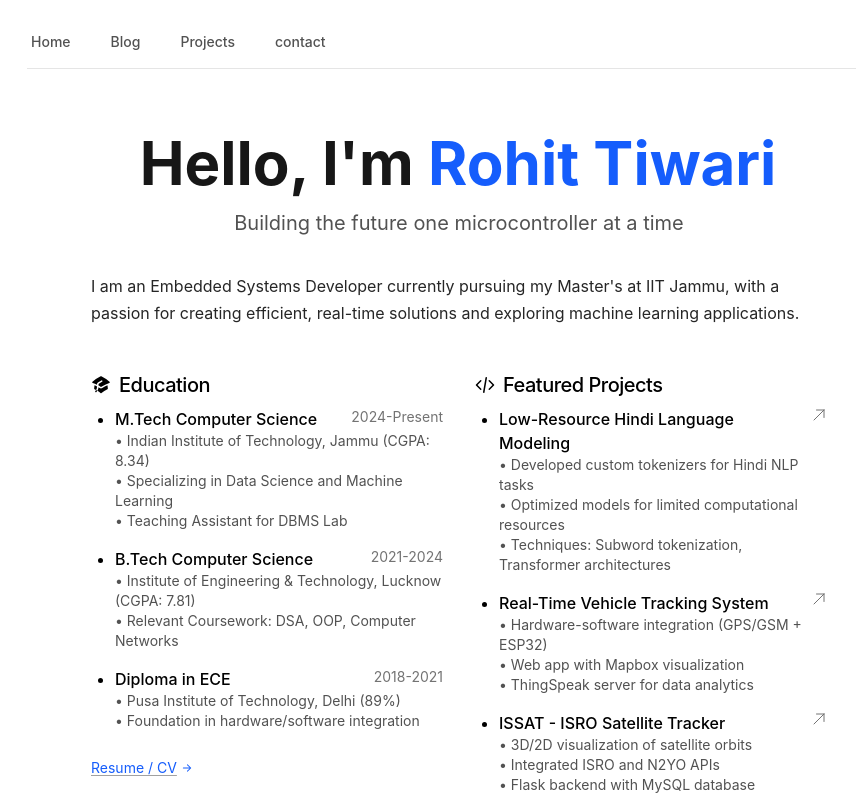
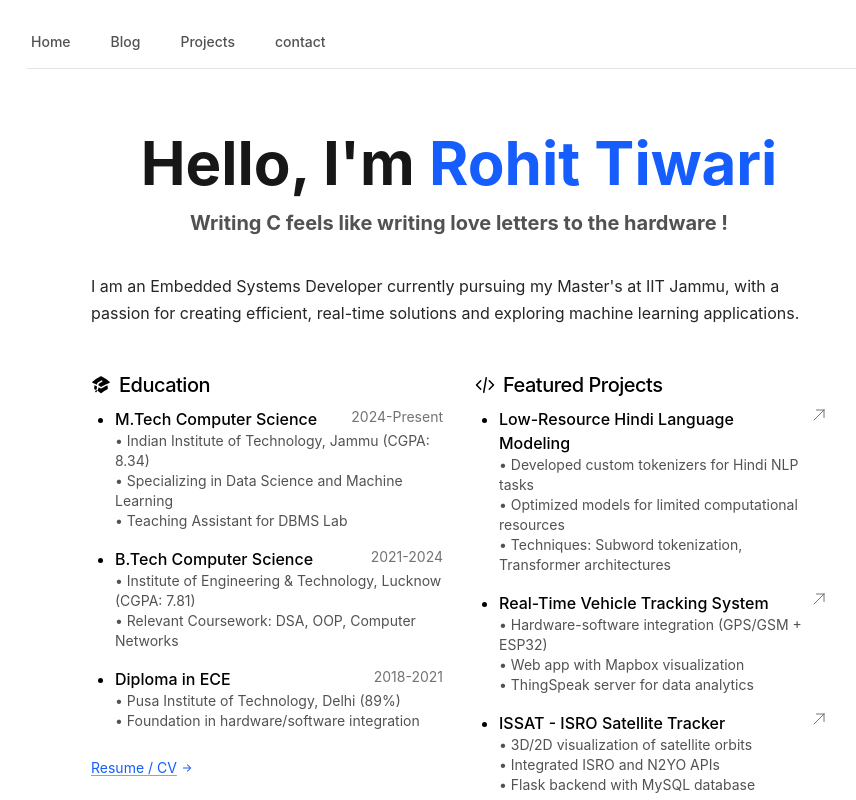
Before and after one commit to rohitkrtiwari/portfolio-web, a Next.js app: page / in a window 1280 px wide. Shown: the top 800 px of the page, without its empty margins (181-1037 px from the left). Built offline with nearby package versions, Linux system fonts and the light colour scheme.

Commit message:
tagline changed

```diff
--- a/app/page.tsx
+++ b/app/page.tsx
@@ -12,12 +12,12 @@ export default function Page() {
       <div className="pt-16 pb-4 bg-dark  text-center">
         <h1 className="text-4xl md:text-6xl font-bold mb-4">
           <span className="text-neutral-900 dark:text-white">Hello, I'm </span>
-          <span className="typewriter text-blue-600 dark:text-blue-400 border-r-2 border-blue-500 animate-cursor">
+          <span className=" text-blue-600 dark:text-blue-400  border-blue-500">
             Rohit Tiwari
           </span>
         </h1>
-        <p className="text-xl text-neutral-600 dark:text-neutral-300">
-          Building the future one microcontroller at a time
+        <p className="text-xl font-bold text-it text-neutral-600 dark:text-neutral-300 ">
+          Writing C feels like writing love letters to the hardware !
         </p>
       </div>
 
```
